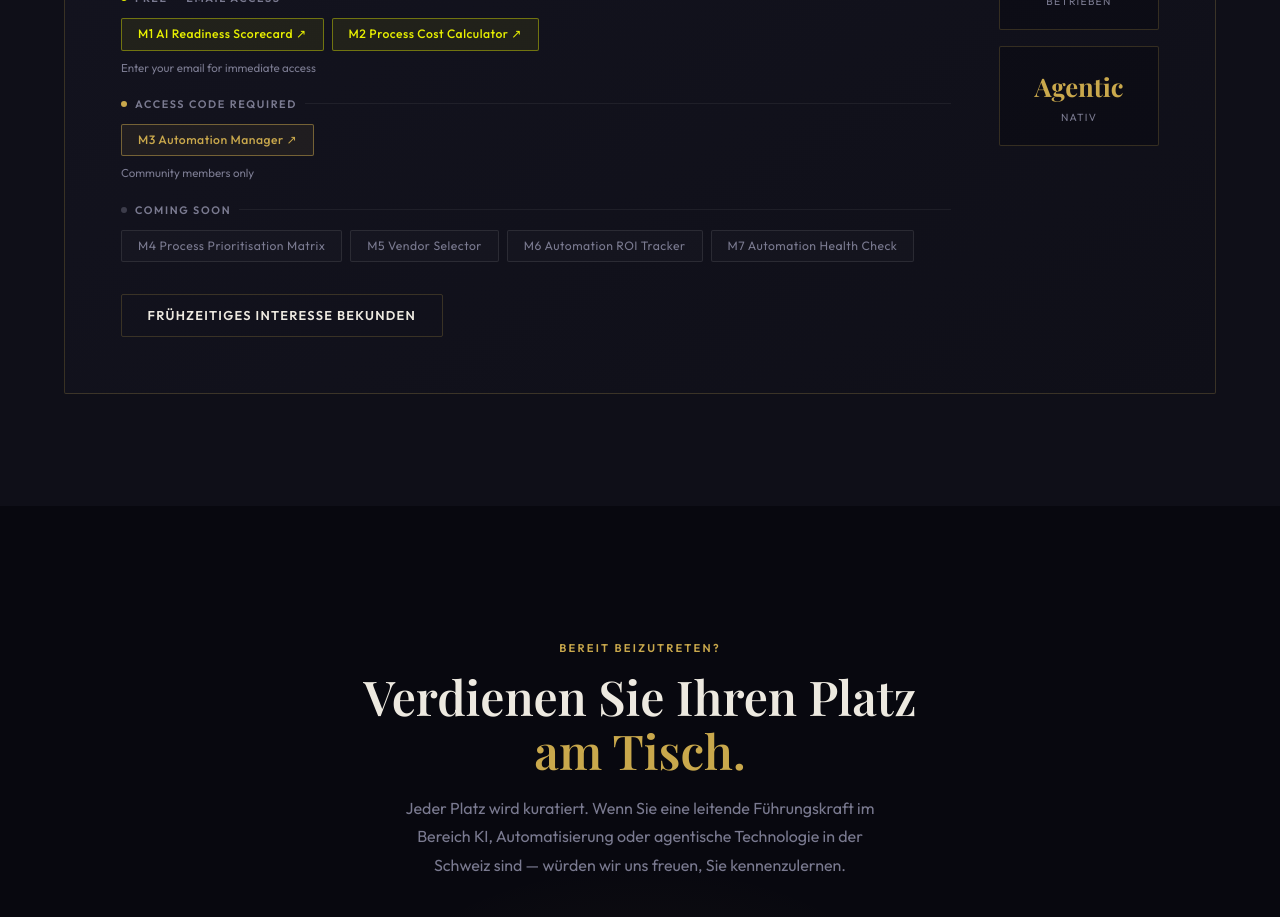
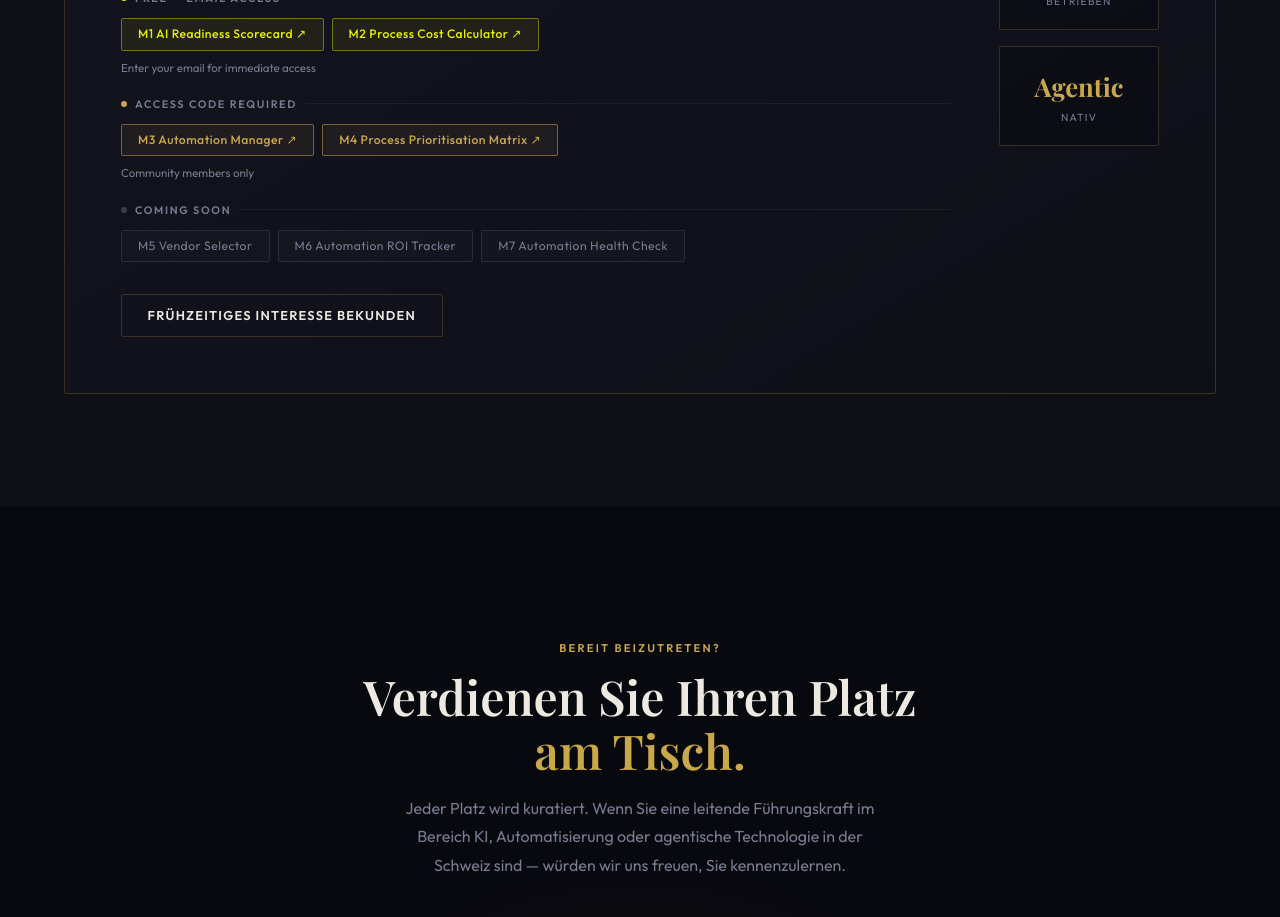
Before and after one commit to markross100/innovateindigital, a Next.js app: page /de in a window 1280 px wide. Shown: the part 5660-6577 px from the top of the page. Built offline with nearby package versions, Linux system fonts and the light colour scheme; a web font is replaced by a local one.

Commit message:
Update Apps.tsx added the matrix button to live

```diff
--- a/components/Apps.tsx
+++ b/components/Apps.tsx
@@ -14,11 +14,11 @@ export default function Apps() {
   ]
 
   const liveCode = [
-    { label: 'M3  Automation Manager', href: 'https://app.innovateindigital.com' },
+    { label: 'M3  Automation Manager',          href: 'https://app.innovateindigital.com' },
+    { label: 'M4  Process Prioritisation Matrix', href: 'https://priority.innovateindigital.com' },
   ]
 
   const coming = [
-    'M4  Process Prioritisation Matrix',
     'M5  Vendor Selector',
     'M6  Automation ROI Tracker',
     'M7  Automation Health Check',
```
